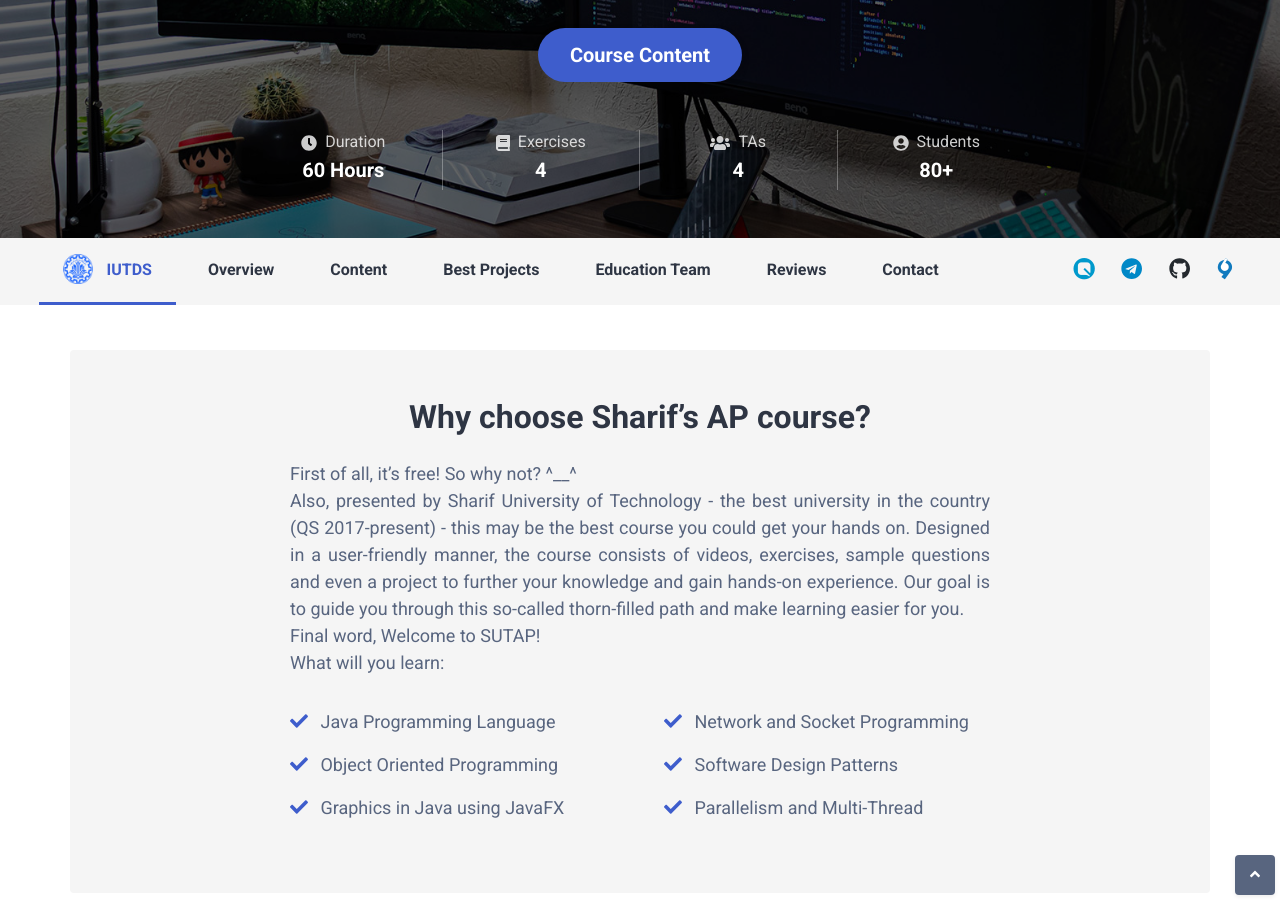
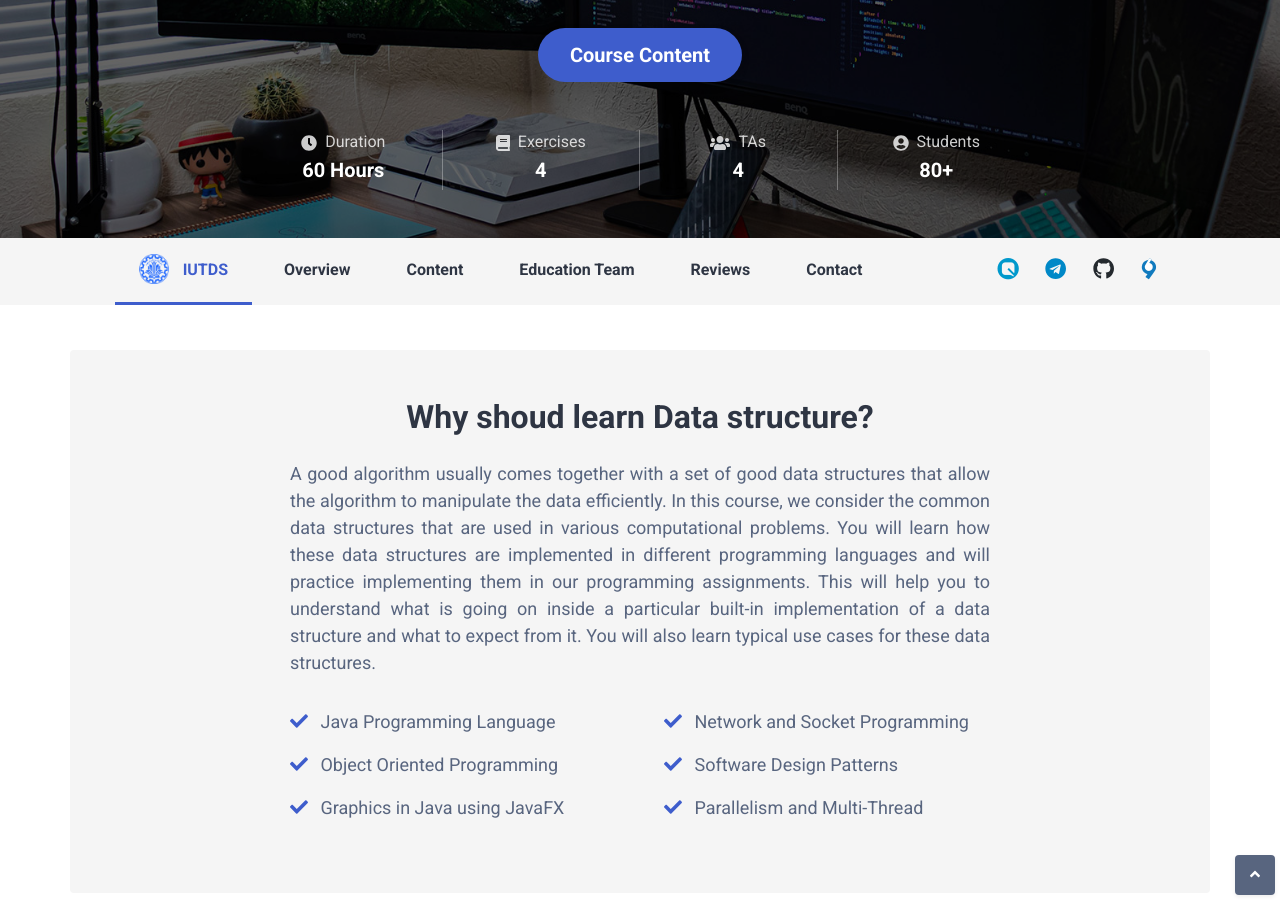
Before and after one commit to IUT-Ds/webpage, a Jekyll site: the page built from index.html, in a window 1280 px wide and 900 px high, scrolled down 313 px. Built offline with Jekyll 4.4.1, drawn with Linux system fonts in a browser that asks for light colours; some web fonts are replaced; comment, search, counter and statistics services are not loaded.

Commit message:
description updated

```diff
--- a/_data/overview.yml
+++ b/_data/overview.yml
@@ -1,18 +1,5 @@
-title: Why choose Sharif’s AP course?
-content: "First of all, it’s free! So why not? ^__^
-  <br>
-  Also, presented by Sharif University of Technology - the best university in the country (QS
-  2017-present) -
-  this may be the best course you could get your hands on. Designed in a user-friendly manner,
-  the course consists
-  of videos, exercises, sample questions and even a project to further your knowledge and gain
-  hands-on experience.
-  Our goal is to guide you through this so-called thorn-filled path and make learning easier
-  for you.
-  <br>
-  Final word, Welcome to SUTAP!
-  <br>
-  What will you learn:"
+title: Why shoud learn Data structure?
+content: "A good algorithm usually comes together with a set of good data structures that allow the algorithm to manipulate the data efficiently. In this course, we consider the common data structures that are used in various computational problems. You will learn how these data structures are implemented in different programming languages and will practice implementing them in our programming assignments. This will help you to understand what is going on inside a particular built-in implementation of a data structure and what to expect from it. You will also learn typical use cases for these data structures."
 items:
   - Java Programming Language
   - Object Oriented Programming
--- a/_data/sections.yml
+++ b/_data/sections.yml
@@ -4,10 +4,6 @@
 
 - title: Content
   section: content
-  navbar: true
-
-- title: Best Projects
-  section: projects
   navbar: true
 
 - title: Education Team
```
